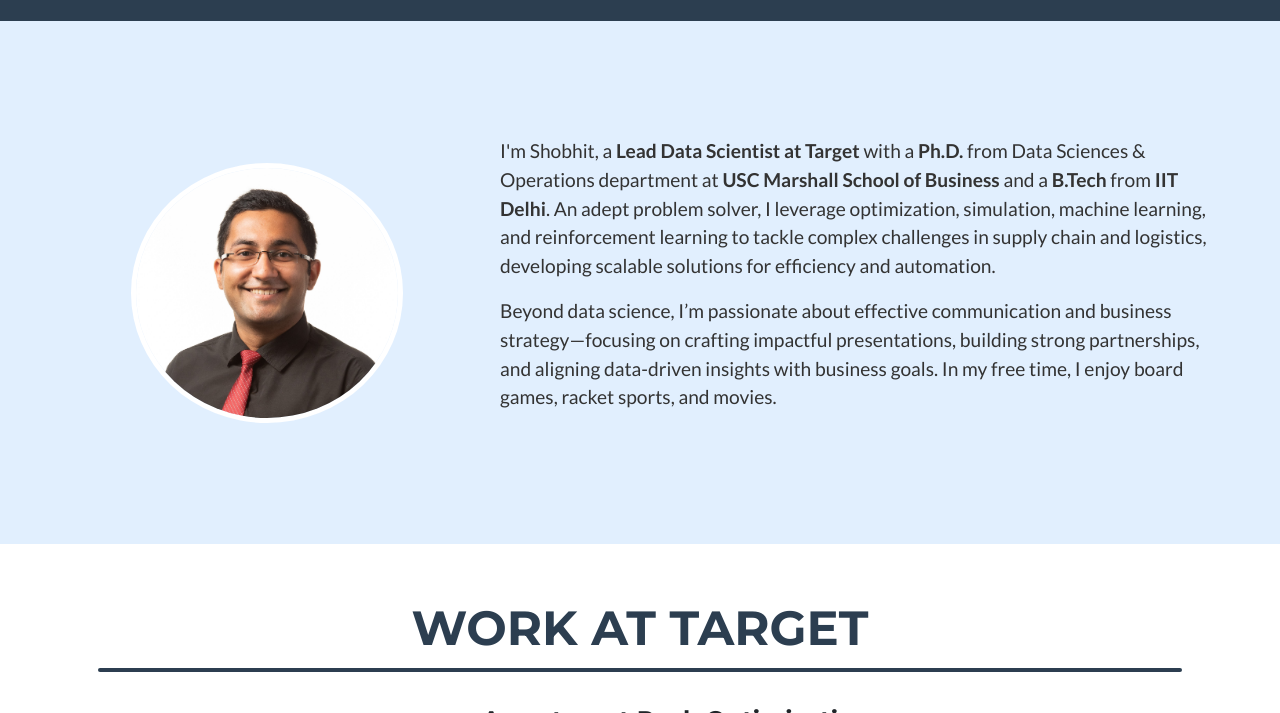
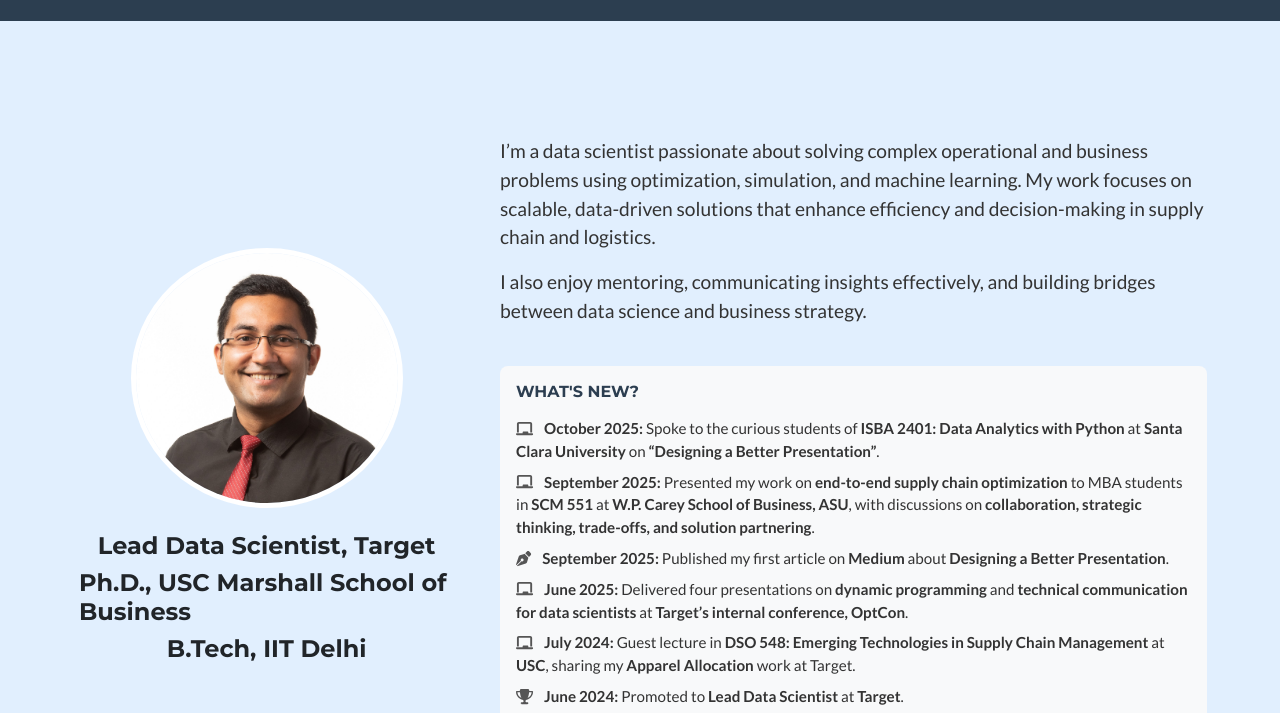
Before and after one commit to shobhitjain01/shobhitjain01.github.io, a plain HTML site: page index.html in a window 1280 px wide. Shown: the part 83-796 px from the top of the page. Drawn offline with nearby package versions, Linux system fonts and the light colour scheme.

Commit message:
Added what's new

```diff
--- a/index.html
+++ b/index.html
@@ -39,15 +39,53 @@
         </nav>
         <section id="about">
             <!-- Masthead-->
-            <header class="masthead bg-primary text-white align-items-center justify-content-center">
+            <header class="masthead bg-primary align-items-center justify-content-center">
                 <!-- Left Column (Image) -->
                 <div class="col-md-5 col-lg-4 header-container d-flex align-items-center flex-column">
-                    <img class="masthead-avatar" src="assets/img/ShobhitMarshallPic.jpg" alt="Main Image"/>
+                    <img class="masthead-avatar mb-4" src="assets/img/ShobhitMarshallPic.jpg" alt="Main Image"/>
+<!--                    <h3 class="mb-1">Shobhit Jain</h3>-->
+                    <h4 class="mb-2 text-dark">Lead Data Scientist, Target</h4>
+                    <h4 class="mb-2 text-dark">Ph.D., USC Marshall School of Business</h4>
+                    <h4 class="mb-0 text-dark">B.Tech, IIT Delhi</h4>
                 </div>
                 <!-- Right Column (Text) -->
                 <div class="col-md-7 col-lg-7 header-container d-flex flex-column text-left move-left">
-                    <p>I'm Shobhit, a <b>Lead Data Scientist at Target</b> with a <b>Ph.D.</b> from Data Sciences & Operations department at <b>USC Marshall School of Business</b> and a <b>B.Tech</b> from <b>IIT Delhi</b>. An adept problem solver, I leverage optimization, simulation, machine learning, and reinforcement learning to tackle complex challenges in supply chain and logistics, developing scalable solutions for efficiency and automation.</p>
-                    <p>Beyond data science, I’m passionate about effective communication and business strategy—focusing on crafting impactful presentations, building strong partnerships, and aligning data-driven insights with business goals. In my free time, I enjoy board games, racket sports, and movies.</p>
+                    <p>I’m a data scientist passionate about solving complex operational and business problems using optimization, simulation, and machine learning. My work focuses on scalable, data-driven solutions that enhance efficiency and decision-making in supply chain and logistics.</p>
+                    <p>I also enjoy mentoring, communicating insights effectively, and building bridges between data science and business strategy.</p>
+                    <!-- What's New Box (inside text column) -->
+                    <div class="whats-new-box mt-4 p-3 rounded" style="background-color: #f8f9fa; font-size: 0.95rem; color: #333;">
+                      <h6 class="text-uppercase text-secondary mb-3" style="font-weight: 600;">What's New?</h6>
+                      <ul class="list-unstyled mb-0">
+                        <li class="mb-2">
+                          <i class="fas fa-chalkboard me-2" style="color: #555;"></i>
+                          <b>October 2025:</b> Spoke to the curious students of <b>ISBA 2401: Data Analytics with Python</b> at <b>Santa Clara University</b> on <b>“Designing a Better Presentation”</b>.
+                        </li>
+                        <li class="mb-2">
+                          <i class="fas fa-chalkboard me-2" style="color: #555;"></i>
+                          <b>September 2025:</b> Presented my work on <b>end-to-end supply chain optimization</b> to MBA students in <b>SCM 551</b> at <b>W.P. Carey School of Business, ASU</b>, with discussions on <b>collaboration, strategic thinking, trade-offs, and solution partnering</b>.
+                        </li>
+                        <li class="mb-2">
+                          <i class="fas fa-pen-nib me-2" style="color: #555;"></i>
+                          <b>September 2025:</b> Published my first article on <b>Medium</b> about <b>Designing a Better Presentation</b>.
+                        </li>
+                        <li class="mb-2">
+                          <i class="fas fa-chalkboard me-2" style="color: #555;"></i>
+                          <b>June 2025:</b> Delivered four presentations on <b>dynamic programming</b> and <b>technical communication for data scientists</b> at <b>Target’s internal conference, OptCon</b>.
+                        </li>
+                        <li class="mb-2">
+                          <i class="fas fa-chalkboard me-2" style="color: #555;"></i>
+                          <b>July 2024:</b> Guest lecture in <b>DSO 548: Emerging Technologies in Supply Chain Management</b> at <b>USC</b>, sharing my <b>Apparel Allocation</b> work at Target.
+                        </li>
+                        <li class="mb-2">
+                          <i class="fas fa-trophy me-2" style="color: #555;"></i>
+                          <b>June 2024:</b> Promoted to <b>Lead Data Scientist</b> at <b>Target</b>.
+                        </li>
+                        <li>
+                          <i class="fas fa-globe me-2" style="color: #555;"></i>
+                          <b>October 2023:</b> Presented my <b>Apparel Allocation</b> work at <b>INFORMS 2023</b> in Phoenix.
+                        </li>
+                      </ul>
+                    </div>
                 </div>
             </header>
         </section>
```
